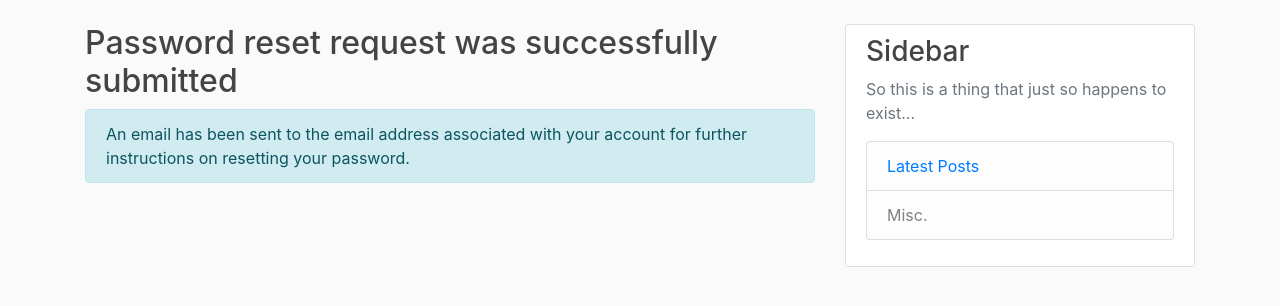
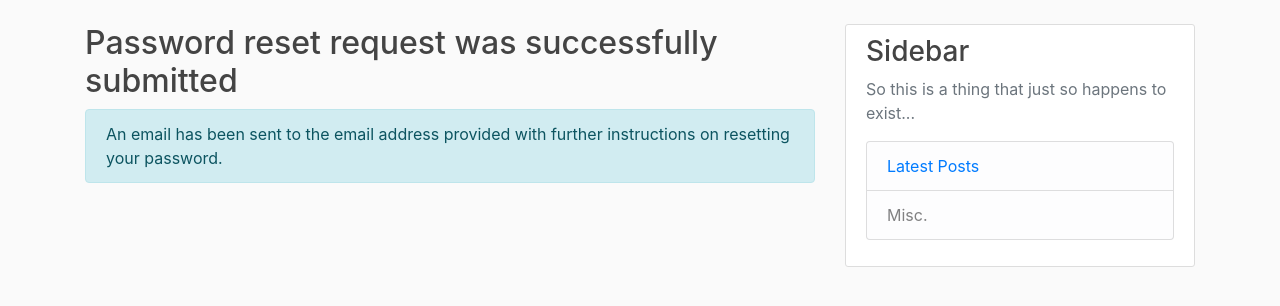
Before and after one commit to MalikMAlna/blogick, a Django app: page /password-reset/success/ in a window 1280 px wide. Shown: the part 56-362 px from the top of the page. Run offline with Django 3.2, Linux system fonts and the light colour scheme; some libraries are stand-ins or nearby versions.

Commit message:
Modifying password-reset-success text

```diff
--- a/authentication/templates/authentication/password-reset-success.html
+++ b/authentication/templates/authentication/password-reset-success.html
@@ -1,7 +1,7 @@
 {%extends "blog/base.html"%} {%block content%}
 <h2>Password reset request was successfully submitted</h2>
 <div class="alert alert-info">
-  An email has been sent to the email address associated with your account for
-  further instructions on resetting your password.
+  An email has been sent to the email address provided with further instructions
+  on resetting your password.
 </div>
 {% endblock content %}
```
